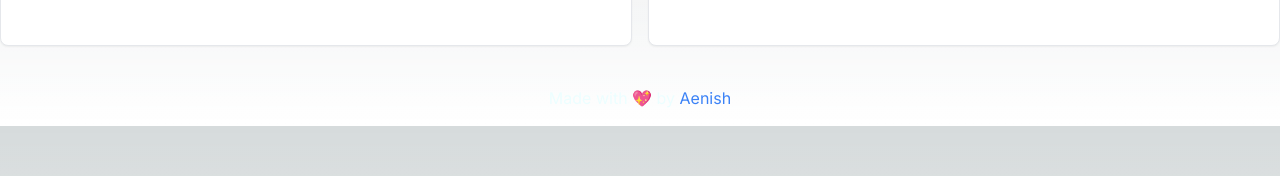
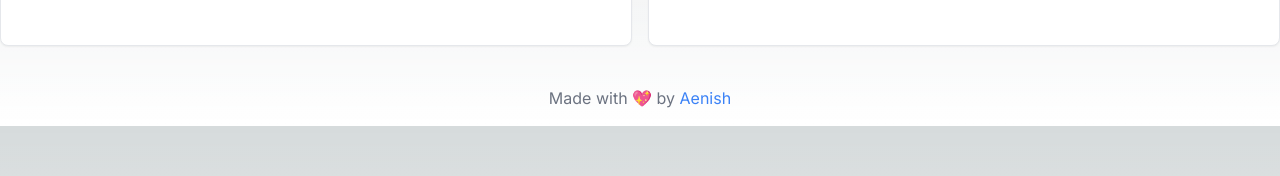
Before and after one commit to AenishShrestha/Random-Dict, a Next.js app: page / in a window 1280 px wide. Shown: the part 370-546 px from the top of the page. Built offline with nearby package versions, Linux system fonts and the light colour scheme.

Commit message:
Fix dark mode in footer

```diff
--- a/src/components/component/footer.jsx
+++ b/src/components/component/footer.jsx
@@ -1,6 +1,6 @@
 function Footer() {
     return (
-      <footer className="text-center py-4 text-cyan-50">
+      <footer className="text-center py-4 text-gray-500 dark:text-gray-400">
         Made with 💖 by <a href="https://aenishshrestha.com" target="_blank" rel="noopener noreferrer" className="text-blue-500 hover:underline">Aenish</a>
       </footer>
     );
--- a/src/components/component/randomdict.jsx
+++ b/src/components/component/randomdict.jsx
@@ -3,6 +3,7 @@ import { Button } from "@/components/ui/button"
 import { CardTitle, CardDescription, CardHeader, CardContent, Card } from "@/components/ui/card"
 import { useState } from 'react';
 import axios from 'axios';
+import Footer from "./footer";
 // import { useEffect } from 'react';
 
 
```
